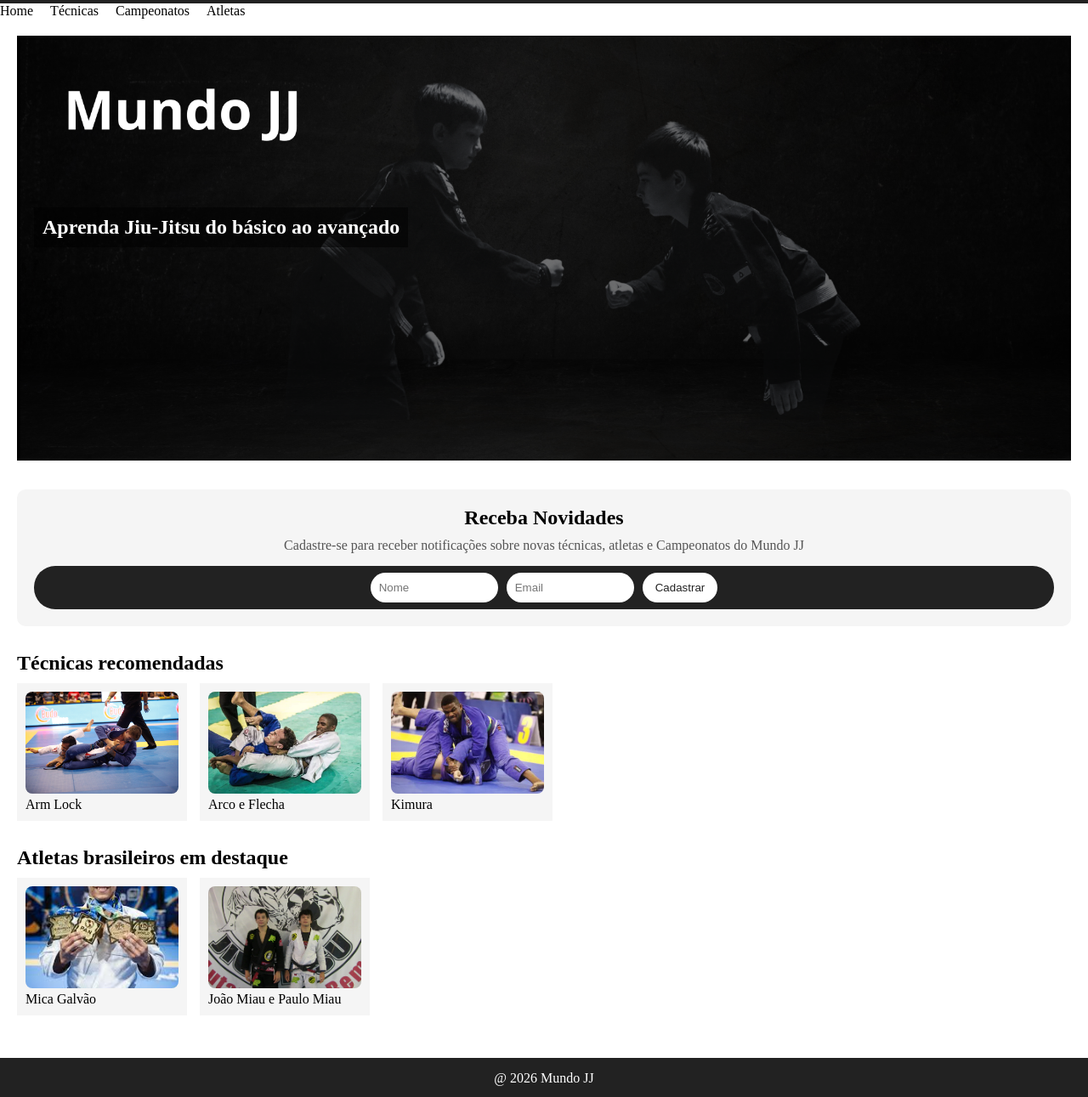
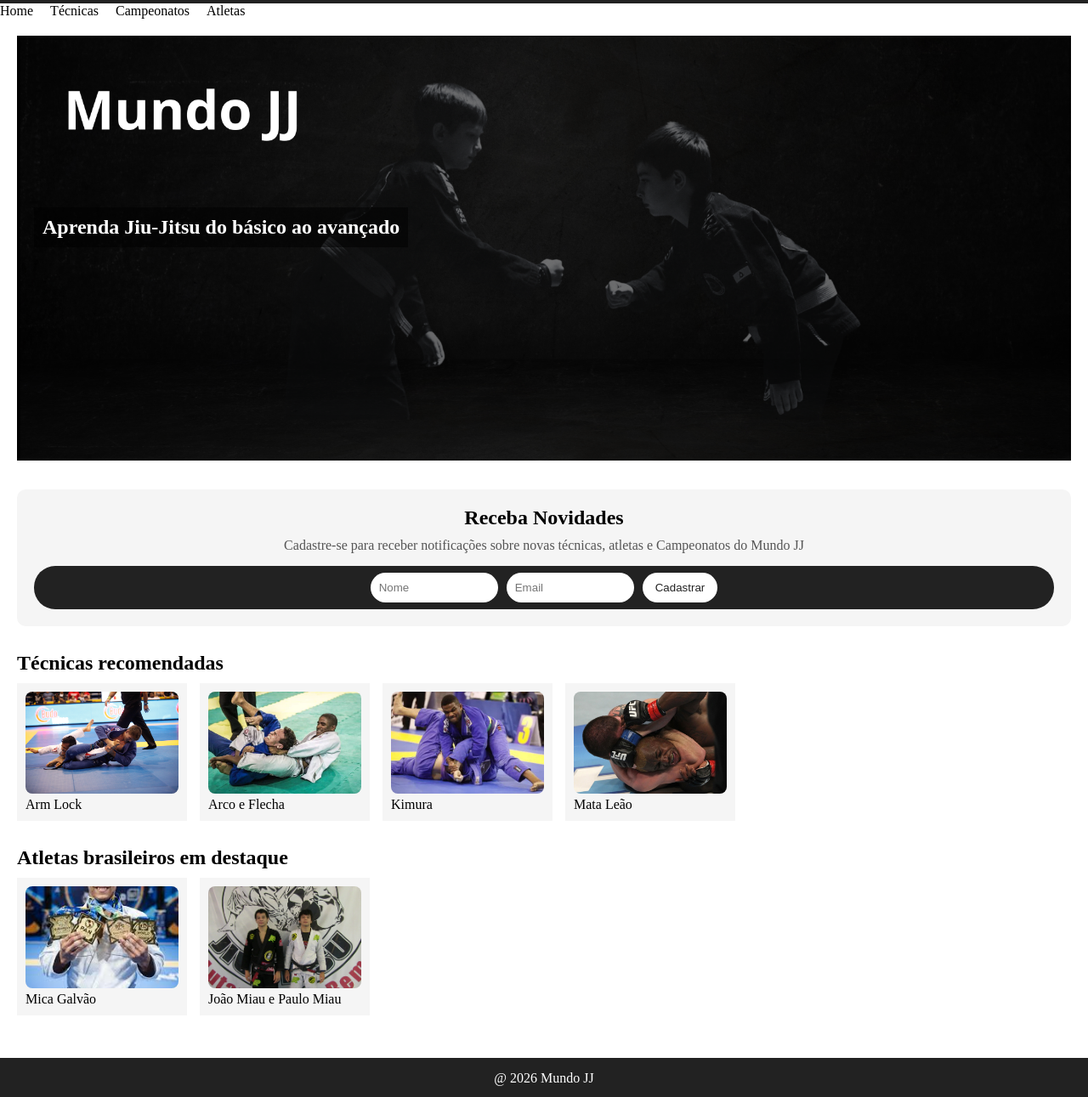
Before and after one commit to luizdamasceno790-cpu/Meu-projeto, a plain HTML site: page public/index.html in a window 1280 px wide. Shown: the part 136-1427 px from the top of the page at 85% size. Drawn offline with Linux system fonts and the light colour scheme.

Commit message:
adição do card mata leão

```diff
--- a/public/index.html
+++ b/public/index.html
@@ -66,6 +66,11 @@
                 <p>Kimura</p>
             </article>
 
+            <article class="card">
+                <img src="./img/Mata leão.png">
+                <p>Mata Leão</p>
+            </article>
+
            </div>
         </section>
 
--- a/public/styles.css
+++ b/public/styles.css
@@ -14,7 +14,6 @@
     padding: 20px;
     display: flex;
     justify-content: space-between;
-     align-items: center;
 }
 .header i {
     font-size: 24px;
```
Also changed, not shown: public/img/Mata leão.png (added).
